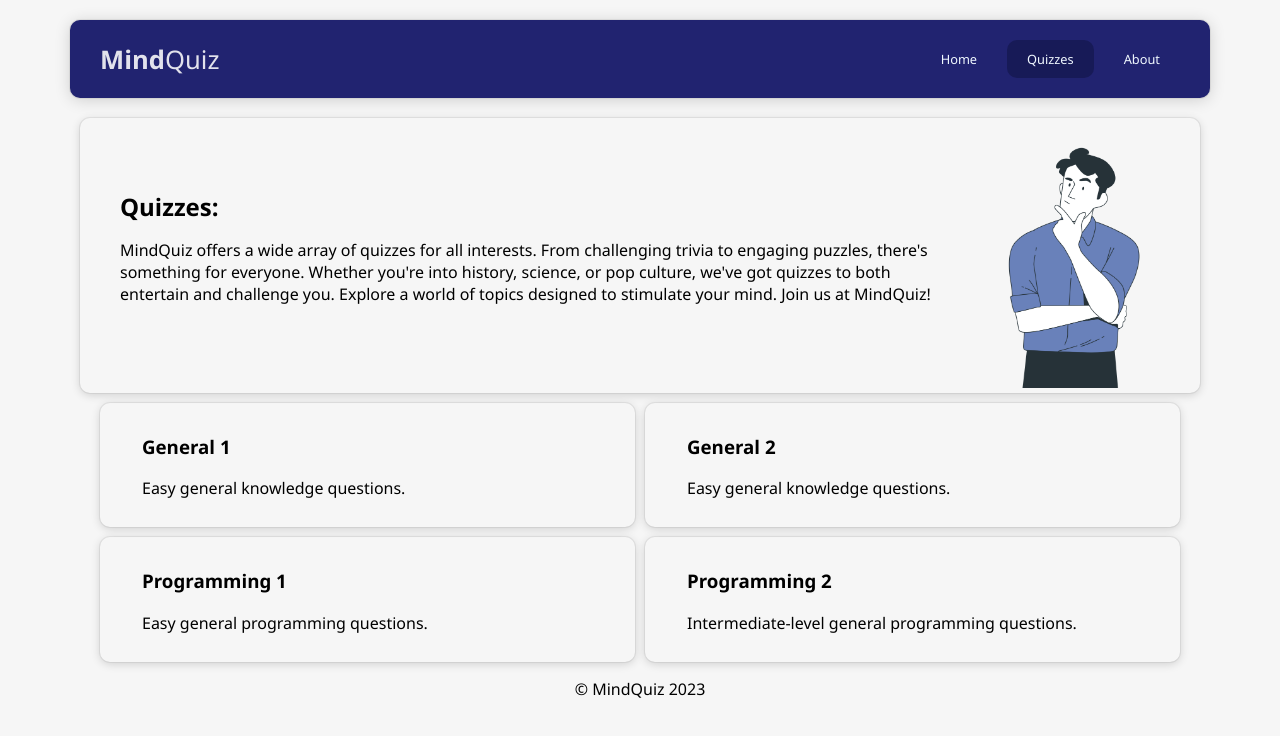
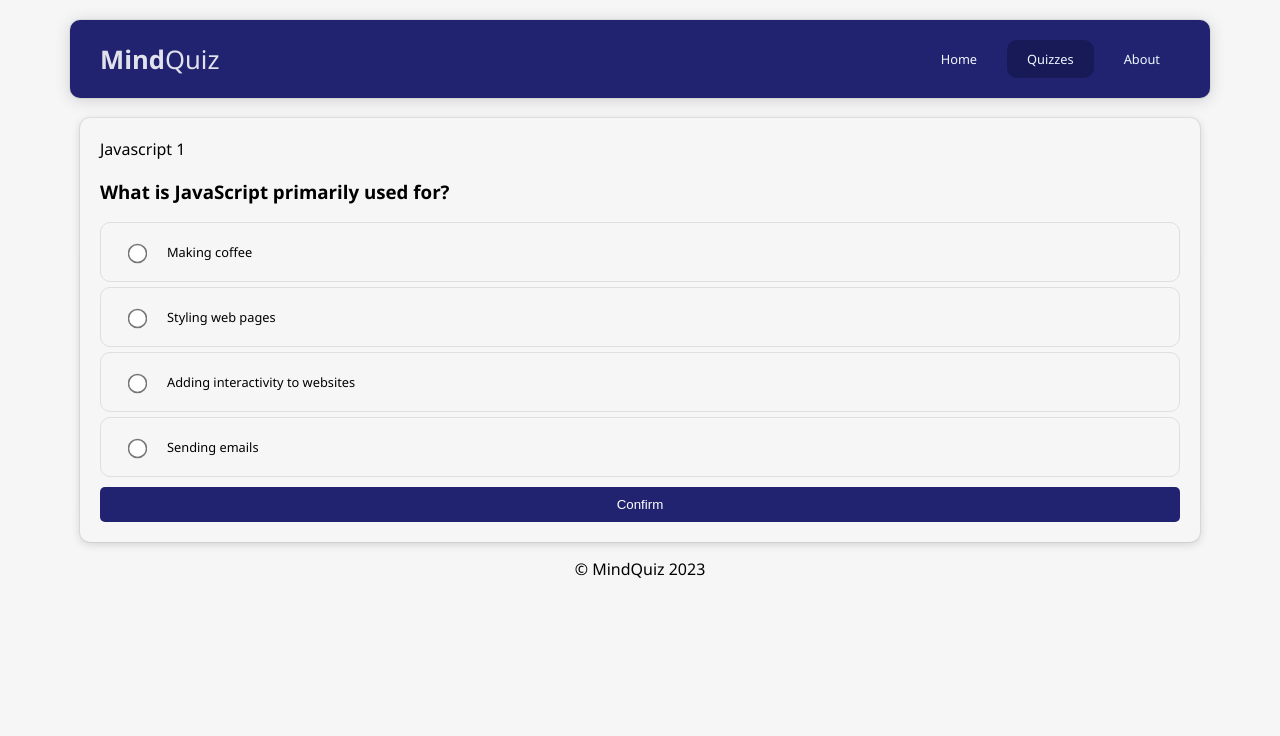
Before and after one commit to romhenri/mindquiz, a React (Vite) app: page /quiz/javascript1 in a window 1280 px wide. Shown: the top 736 px of the page. Built offline with nearby package versions, Linux system fonts and the light colour scheme.

Commit message:
add quiz: JavaScript 1

```diff
--- a/src/App.jsx
+++ b/src/App.jsx
@@ -27,6 +27,8 @@ function App() {
               element={<Quiz title="Programming 1" data="programming1"/>}/>
             <Route path='programming2'
               element={<Quiz title="Programming 2" data="programming2"/>}/>
+            <Route path='javascript1'
+              element={<Quiz title="Javascript 1" data="javascript1"/>}/>
 
             <Route path='*' element={<QuizPage/>}>
 
--- a/src/components/Question.jsx
+++ b/src/components/Question.jsx
@@ -5,6 +5,7 @@ import general1 from './general1.json';
 import general2 from './general2.json';
 import programming1 from './programming1.json';
 import programming2 from './programming2.json';
+import javascript1 from './javascript1.json';
 
 var score = 0
 var numberOfQuestions
@@ -34,6 +35,10 @@ class RadioForm extends Component {
       case 'programming2':
         this.dataJSON = programming2;
         console.log("Programming 2");
+        break;
+      case 'javascript1':
+        this.dataJSON = javascript1;
+        console.log("Javascript 1");
         break;
       default:
         console.log("No Found Quiz");
--- /dev/null
+++ b/src/components/javascript1.json
@@ -0,0 +1,112 @@
+[
+  {
+    "id": 1,
+    "question": "What is JavaScript primarily used for?",
+    "options": [
+      { "id": "a", "text": "Making coffee" },
+      { "id": "b", "text": "Styling web pages" },
+      { "id": "c", "text": "Adding interactivity to websites" },
+      { "id": "d", "text": "Sending emails" }
+    ],
+    "answer": "c"
+  },
+  {
+    "id": 2,
+    "question": "How do you declare a variable in JavaScript?",
+    "options": [
+      { "id": "a", "text": "var" },
+      { "id": "b", "text": "let" },
+      { "id": "c", "text": "const" },
+      { "id": "d", "text": "All of the above" }
+    ],
+    "answer": "d"
+  },
+  {
+    "id": 13,
+    "question": "What does the 'return' statement do in a JavaScript function?",
+    "options": [
+      { "id": "a", "text": "It prints a message to the console" },
+      { "id": "b", "text": "It terminates the function and returns a value" },
+      { "id": "c", "text": "It starts a loop" },
+      { "id": "d", "text": "It defines a new function" }
+    ],
+    "answer": "b"
+  },
+  {
+    "id": 4,
+    "question": "How do you write a single-line comment in JavaScript?",
+    "options": [
+      { "id": "a", "text": "// This is a comment" },
+      { "id": "b", "text": "/* This is a comment */" },
+      { "id": "c", "text": "# This is a comment" },
+      { "id": "d", "text": "' This is a comment" }
+    ],
+    "answer": "a"
+  },
+  {
+    "id": 5,
+    "question": "Which of the following is not a JavaScript data type?",
+    "options": [
+      { "id": "a", "text": "Number" },
+      { "id": "b", "text": "Boolean" },
+      { "id": "c", "text": "String" },
+      { "id": "d", "text": "Float" }
+    ],
+    "answer": "d"
+  },
+  {
+    "id": 6,
+    "question": "What is the purpose of the 'if' statement in JavaScript?",
+    "options": [
+      { "id": "a", "text": "To repeat code" },
+      { "id": "b", "text": "To define functions" },
+      { "id": "c", "text": "To make conditions" },
+      { "id": "d", "text": "To create loops" }
+    ],
+    "answer": "c"
+  },
+  {
+    "id": 7,
+    "question": "How do you access the first element of an array in JavaScript?",
+    "options": [
+      { "id": "a", "text": "array[0]" },
+      { "id": "b", "text": "array.first()" },
+      { "id": "c", "text": "array.first" },
+      { "id": "d", "text": "array.firstElement()" }
+    ],
+    "answer": "a"
+  },
+  {
+    "id": 8,
+    "question": "What is the purpose of the 'for' loop in JavaScript?",
+    "options": [
+      { "id": "a", "text": "To create a function" },
+      { "id": "b", "text": "To declare variables" },
+      { "id": "c", "text": "To iterate over a sequence of values" },
+      { "id": "d", "text": "To style HTML elements" }
+    ],
+    "answer": "c"
+  },
+  {
+    "id": 9,
+    "question": "Which operator is used for strict equality in JavaScript?",
+    "options": [
+      { "id": "a", "text": "==" },
+      { "id": "b", "text": "===" },
+      { "id": "c", "text": "=" },
+      { "id": "d", "text": "!=" }
+    ],
+    "answer": "b"
+  },
+  {
+    "id": 10,
+    "question": "What method is used to add a new element to the end of an array in JavaScript?",
+    "options": [
+      { "id": "a", "text": "push()" },
+      { "id": "b", "text": "append()" },
+      { "id": "c", "text": "add()" },
+      { "id": "d", "text": "insert()" }
+    ],
+    "answer": "a"
+  }
+]
--- a/src/pages/AboutPage.jsx
+++ b/src/pages/AboutPage.jsx
@@ -16,7 +16,9 @@ const AboutPage = () => {
             <div>
               <h2>Original Idea</h2>
 
-              <p>MindQuiz originates from an older website created as part of the '50 Projects 50 Days' challenge. On day 46, the objective was a Quiz App about programming.</p>
+              <p>
+                MindQuiz originates from an older website created as part of the '50 Projects 50 Days' challenge. On day 46, the objective was a Quiz App about programming.
+              </p>
 
               <p>
                 <a href="https://romhenri.github.io/50projects50days/day-46/" target="_blank" rel="noopener noreferrer">
--- a/src/pages/QuizPage.jsx
+++ b/src/pages/QuizPage.jsx
@@ -9,6 +9,7 @@ const QuizPage = () => {
   const general2 = () => {navigate("/quiz/general2")}
   const programming1 = () => {navigate("/quiz/programming1")}
   const programming2 = () => {navigate("/quiz/programming2")}
+  const javascript1 = () => {navigate("/quiz/javascript1")}
 
   return (
     <main className='quizPage'>
@@ -44,6 +45,11 @@ const QuizPage = () => {
             <h3>Programming 2</h3>
             <p>Intermediate-level general programming questions.</p>
           </div>
+
+          <div className="quizCard" onClick={javascript1}>
+            <h3>JavaScript 1</h3>
+            <p>Easy general programming questions.</p>
+          </div>
         </div>
     </main>
   )
```
Also changed, not shown: src/components/general2.json (line endings or trailing spaces).
